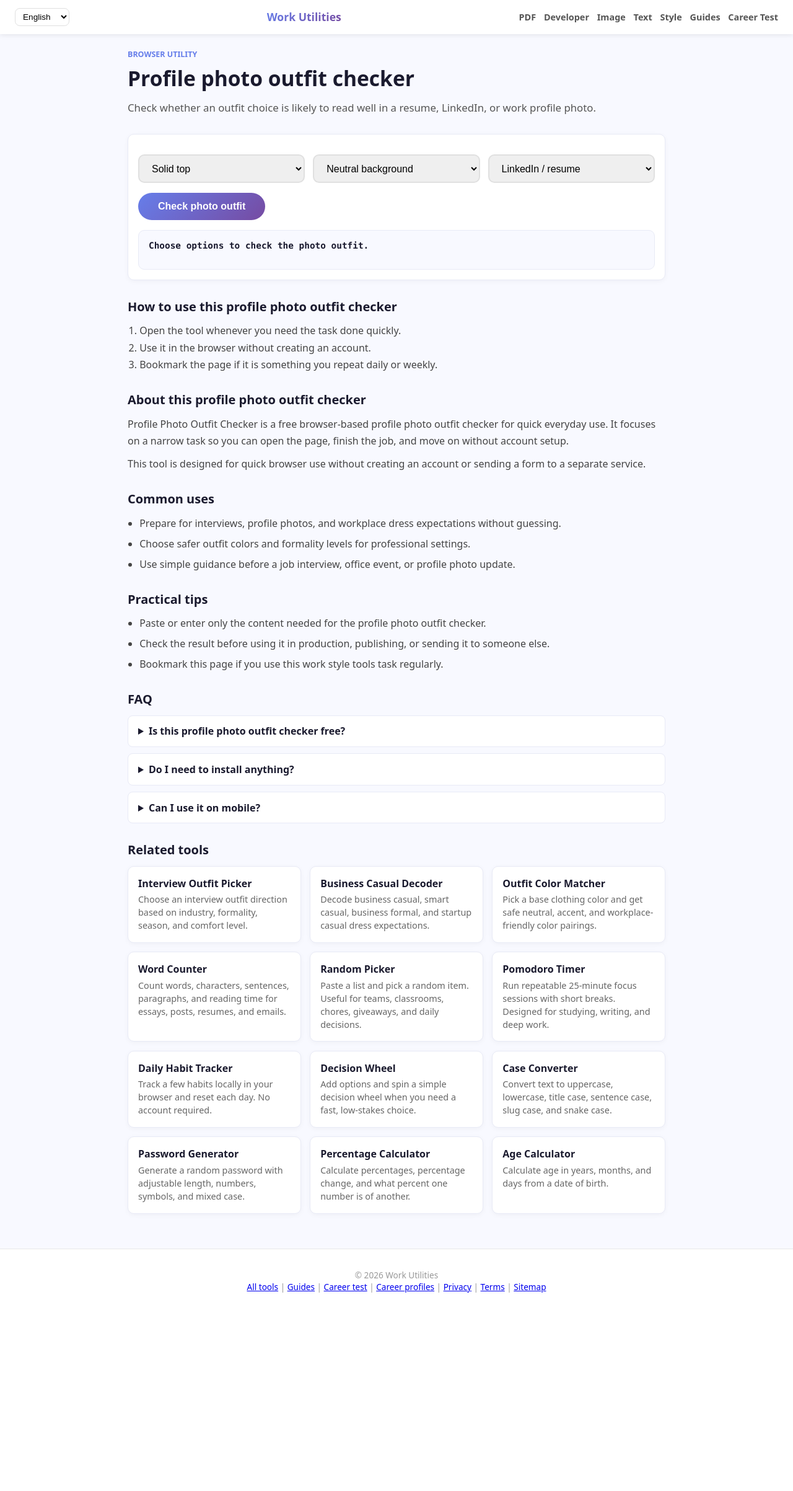
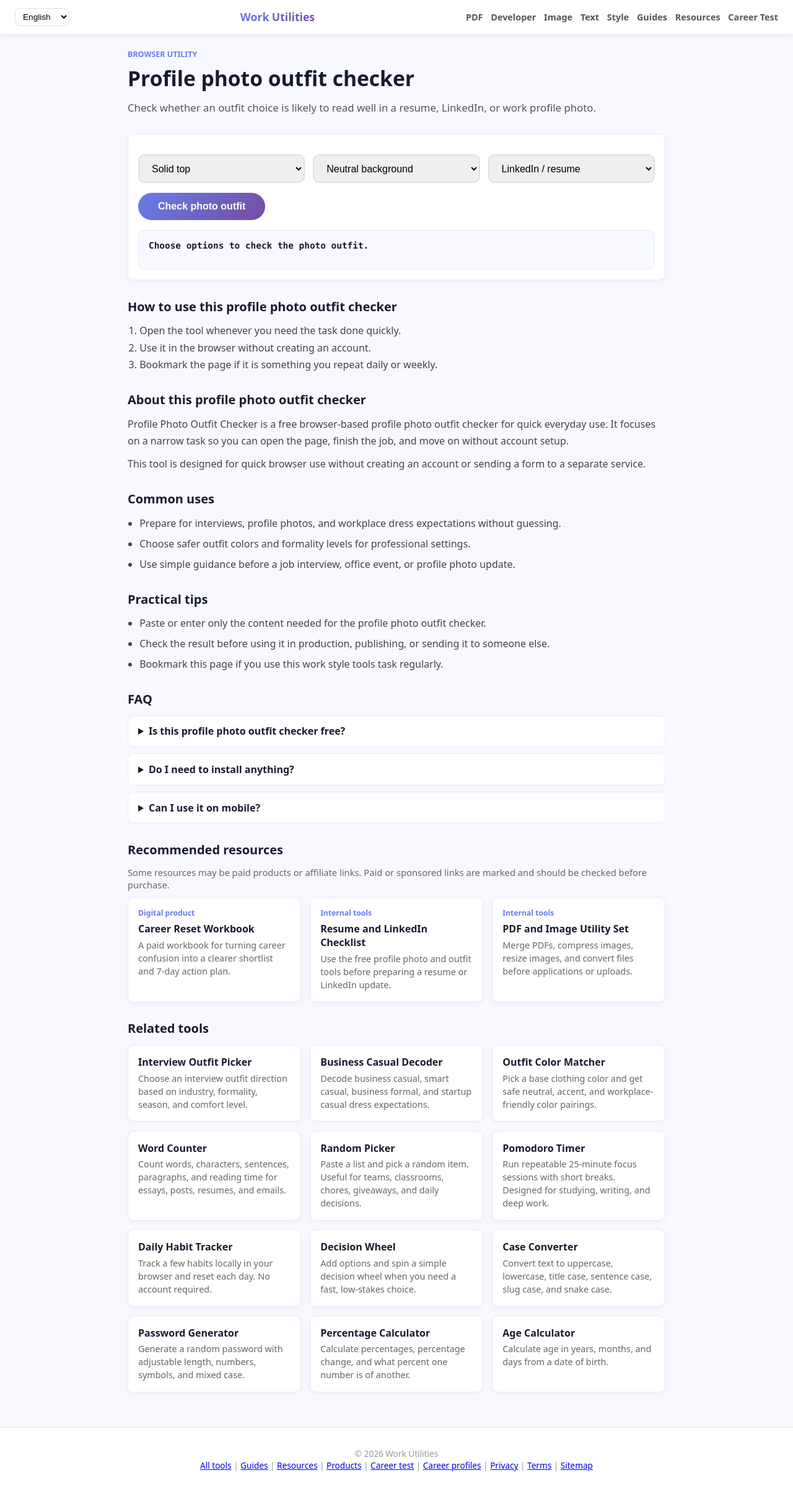
Before and after one commit to seunghochoi2018/jinro-assessment, a Flask app: page /tools/profile-photo-outfit-checker in a window 1280 px wide. Shown: the whole page at 62% size. Before the commit the page ends 2085 px from the top, so only its background shows below. Run offline with Flask 3, Linux system fonts and the light colour scheme; data comes from the database, SQL or seed files in the repository; some libraries are stand-ins or nearby versions.

Commit message:
Add resource and digital product monetization pages

```diff
--- a/app_flask.py
+++ b/app_flask.py
@@ -1198,6 +1198,72 @@ def _published_blog_posts() -> dict[str, dict]:
     return dict(sorted(published.items(), key=lambda item: item[1].get("publish_date", "2026-06-10"), reverse=True))
 
 
+DIGITAL_PRODUCTS = {
+    "career-reset-workbook": {
+        "title": "Career Reset Workbook",
+        "headline": "Career Reset Workbook",
+        "description": "A practical workbook for comparing career options, clarifying work values, and turning career confusion into a 7-day action plan.",
+        "price": "$9",
+        "checkout_env": "CAREER_RESET_CHECKOUT_URL",
+        "fallback_url": "mailto:contact@example.com?subject=Career%20Reset%20Workbook",
+        "includes": [
+            "Career situation snapshot worksheet",
+            "Strengths, interests, values, and constraints mapping",
+            "Career option comparison scorecard",
+            "Red-flag checklist for roles that look good but fit poorly",
+            "7-day action plan for research, outreach, and next steps",
+        ],
+        "best_for": [
+            "People choosing between several career directions",
+            "Students or early-career workers who need structure",
+            "Career changers who want a clearer next experiment",
+        ],
+        "preview": [
+            ("Day 1", "Write the current situation clearly: what feels wrong, what still works, and what cannot be ignored."),
+            ("Day 2", "List energizing work tasks, draining tasks, and repeatable strengths from real examples."),
+            ("Day 3", "Compare up to five career options with the same scoring rubric."),
+            ("Day 4", "Remove paths with unacceptable constraints before spending time on them."),
+            ("Day 5-7", "Turn the shortlist into research actions, outreach messages, and a small test project."),
+        ],
+    },
+}
+
+RECOMMENDED_RESOURCES = [
+    {
+        "title": "Career Reset Workbook",
+        "description": "A paid workbook for turning career confusion into a clearer shortlist and 7-day action plan.",
+        "category": "Digital product",
+        "url": "/products/career-reset-workbook",
+        "affiliate": False,
+    },
+    {
+        "title": "Resume and LinkedIn Checklist",
+        "description": "Use the free profile photo and outfit tools before preparing a resume or LinkedIn update.",
+        "category": "Internal tools",
+        "url": "/tools/profile-photo-outfit-checker",
+        "affiliate": False,
+    },
+    {
+        "title": "PDF and Image Utility Set",
+        "description": "Merge PDFs, compress images, resize images, and convert files before applications or uploads.",
+        "category": "Internal tools",
+        "url": "/tools/category/pdf",
+        "affiliate": False,
+    },
+]
+
+
+def _product_checkout_url(product: dict) -> str:
+    configured = os.environ.get(product.get("checkout_env", ""), "").strip()
+    if configured:
+        return configured
+    return product.get("fallback_url", "/resources")
+
+
+def _resources_for_context(limit: int = 3) -> list[dict]:
+    return RECOMMENDED_RESOURCES[:limit]
+
+
 ADSENSE_ALLOWED_ENDPOINTS = {
     "index",
     "seo_test_page",
@@ -1206,6 +1272,9 @@ ADSENSE_ALLOWED_ENDPOINTS = {
     "tool_page",
     "blog_index",
     "blog_post",
+    "resources_page",
+    "products_index",
+    "product_page",
     "careers_index",
     "career_detail",
 }
@@ -2348,6 +2417,7 @@ def tool_page(slug):
         tool=tool,
         tool_content=_tool_seo_content(slug, tool),
         related_tools=_tool_related(slug),
+        recommended_resources=_resources_for_context(),
         meta_title=f"{tool['title']} | Free Browser Utility",
         meta_description=tool["description"],
         canonical_url=_canonical_url(f"/tools/{slug}"),
@@ -2381,9 +2451,58 @@ def blog_post(slug):
         post=post,
         tool=tool,
         related_tools=_blog_related_tools(post),
+        recommended_resources=_resources_for_context(),
         meta_title=f"{post['title']} | Utility Guide",
         meta_description=post["description"],
         canonical_url=_canonical_url(f"/blog/{slug}"),
+    )
+
+
+@app.route("/resources")
+def resources_page():
+    lang = session.get("lang", DEFAULT_LANG)
+    return render_template(
+        "resources.html",
+        lang=lang,
+        resources=RECOMMENDED_RESOURCES,
+        products=DIGITAL_PRODUCTS,
+        meta_title="Recommended Resources | Work Utilities",
+        meta_description="Recommended workbooks, checklists, and utility resources for career planning, documents, images, and everyday work.",
+        canonical_url=_canonical_url("/resources"),
+    )
+
+
+@app.route("/products")
+def products_index():
+    return render_template(
+        "products_index.html",
+        lang=session.get("lang", DEFAULT_LANG),
+        products=DIGITAL_PRODUCTS,
+        meta_title="Digital Products | Work Utilities",
+        meta_description="Practical workbooks and templates for career planning, job search organization, and everyday work decisions.",
+        canonical_url=_canonical_url("/products"),
+    )
+
+
+@app.route("/products/<slug>")
+def product_page(slug):
+    product = DIGITAL_PRODUCTS.get(slug)
+    if not product:
+        return redirect(url_for("products_index"))
+    checkout_url = _product_checkout_url(product)
+    contact_email = os.environ.get("CONTACT_EMAIL", "contact@example.com")
+    if checkout_url.startswith("mailto:contact@example.com"):
+        checkout_url = checkout_url.replace("contact@example.com", contact_email)
+    return render_template(
+        "product_page.html",
+        lang=session.get("lang", DEFAULT_LANG),
+        slug=slug,
+        product=product,
+        checkout_url=checkout_url,
+        payment_configured=bool(os.environ.get(product.get("checkout_env", ""), "").strip()),
+        meta_title=f"{product['title']} | Work Utilities",
+        meta_description=product["description"],
+        canonical_url=_canonical_url(f"/products/{slug}"),
     )
 
 
@@ -2888,7 +3007,8 @@ def feed_xml():
 
 @app.route("/sitemap.xml")
 def sitemap_xml():
-    paths = ["/", "/blog", "/feed.xml", "/info", "/careers", "/privacy", "/terms"]
+    paths = ["/", "/blog", "/feed.xml", "/resources", "/products", "/info", "/careers", "/privacy", "/terms"]
+    paths.extend(f"/products/{slug}" for slug in DIGITAL_PRODUCTS)
     paths.extend(f"/tools/category/{slug}" for slug in TOOL_CATEGORIES)
     paths.extend(f"/tools/{slug}" for slug in DAILY_TOOLS)
     paths.extend(f"/blog/{slug}" for slug in _published_blog_posts())
@@ -2905,6 +3025,10 @@ def sitemap_xml():
             return "weekly", "0.9"
         if path == "/blog":
             return "daily", "0.9"
+        if path in {"/resources", "/products"}:
+            return "weekly", "0.8"
+        if path.startswith("/products/"):
+            return "monthly", "0.8"
         if path.startswith("/blog/"):
             return "weekly", "0.8"
         if path.startswith("/tools/category/"):
--- a/static/style.css
+++ b/static/style.css
@@ -146,6 +146,7 @@ hr { border: none; border-top: 1px solid #e8e8e8; margin: 1rem 0; }
   .site-header { padding: 0.6rem 1rem; }
   .lang-selector { display: none; } /* hide header lang on mobile, use welcome page selector */
   .survey-form { padding: 1rem; }
+  .product-hero { flex-direction: column; align-items: stretch; }
 }
 
 /* Public SEO pages */
@@ -202,6 +203,9 @@ hr { border: none; border-top: 1px solid #e8e8e8; margin: 1rem 0; }
 .feedback-message { color: #16a34a; font-weight: 650; font-size: 0.9rem; margin-top: 0.55rem; min-height: 1.2rem; }
 .feedback-sent .feedback-actions { opacity: 0.55; pointer-events: none; }
 .result-feedback { border-top: 1px solid #e8eaf6; margin-top: 1rem; }
+.product-hero { display: flex; align-items: center; justify-content: space-between; gap: 1rem; background: white; border: 1px solid #e8eaf6; border-radius: 10px; padding: 1.2rem; box-shadow: 0 2px 8px rgba(0,0,0,0.04); }
+.product-hero p { color: #555; line-height: 1.55; margin-top: 0.35rem; }
+.product-price { display: inline-block; color: #667eea; font-size: 1.8rem; font-weight: 850; }
 .analytics-controls { display: flex; flex-wrap: wrap; gap: 0.6rem; margin: 1rem 0 1.5rem; }
 .analytics-page .metrics-row { grid-template-columns: repeat(4, 1fr); }
 .analytics-note { color: #666; font-size: 0.92rem; margin-bottom: 0.65rem; }
--- a/templates/base.html
+++ b/templates/base.html
@@ -65,6 +65,7 @@ height="0" width="0" style="display:none;visibility:hidden"></iframe></noscript>
     <a href="/tools/category/text">Text</a>
     <a href="/tools/category/style">Style</a>
     <a href="/blog">Guides</a>
+    <a href="/resources">Resources</a>
     <a href="/info">Career Test</a>
   </nav>
 </header>
@@ -83,7 +84,7 @@ height="0" width="0" style="display:none;visibility:hidden"></iframe></noscript>
 
 <footer class="site-footer">
   <p>&copy; 2026 Work Utilities</p>
-  <p><a href="/tools">All tools</a> <span> | </span> <a href="/blog">Guides</a> <span> | </span> <a href="/info">Career test</a> <span> | </span> <a href="/careers">Career profiles</a> <span> | </span> <a href="/privacy">Privacy</a> <span> | </span> <a href="/terms">Terms</a> <span> | </span> <a href="/sitemap.xml">Sitemap</a></p>
+  <p><a href="/tools">All tools</a> <span> | </span> <a href="/blog">Guides</a> <span> | </span> <a href="/resources">Resources</a> <span> | </span> <a href="/products">Products</a> <span> | </span> <a href="/info">Career test</a> <span> | </span> <a href="/careers">Career profiles</a> <span> | </span> <a href="/privacy">Privacy</a> <span> | </span> <a href="/terms">Terms</a> <span> | </span> <a href="/sitemap.xml">Sitemap</a></p>
 </footer>
 <script src="{{ url_for('static', filename='app.js') }}"></script>
 </body>
--- a/templates/tool_page.html
+++ b/templates/tool_page.html
@@ -473,6 +473,22 @@
       {% endfor %}
     </div>
   </section>
+
+  {% if recommended_resources %}
+  <section>
+    <h2>Recommended resources</h2>
+    <p class="analytics-note">Some resources may be paid products or affiliate links. Paid or sponsored links are marked and should be checked before purchase.</p>
+    <div class="link-grid">
+      {% for item in recommended_resources %}
+      <a class="info-card" href="{{ item.url }}" data-track="click_tool_resource" {% if item.affiliate %}rel="nofollow sponsored"{% endif %}>
+        <span class="card-kicker">{{ item.category }}{% if item.affiliate %} affiliate{% endif %}</span>
+        <strong>{{ item.title }}</strong>
+        <span>{{ item.description }}</span>
+      </a>
+      {% endfor %}
+    </div>
+  </section>
+  {% endif %}
 
   <section>
     <h2>Related tools</h2>
```
Also changed, not shown: templates/blog_post.html (+16 -0 lines), templates/product_page.html (added, +78 -0 lines), templates/products_index.html (added, +35 -0 lines), templates/resources.html (added, +53 -0 lines), templates/tools_index.html (+8 -0 lines).
